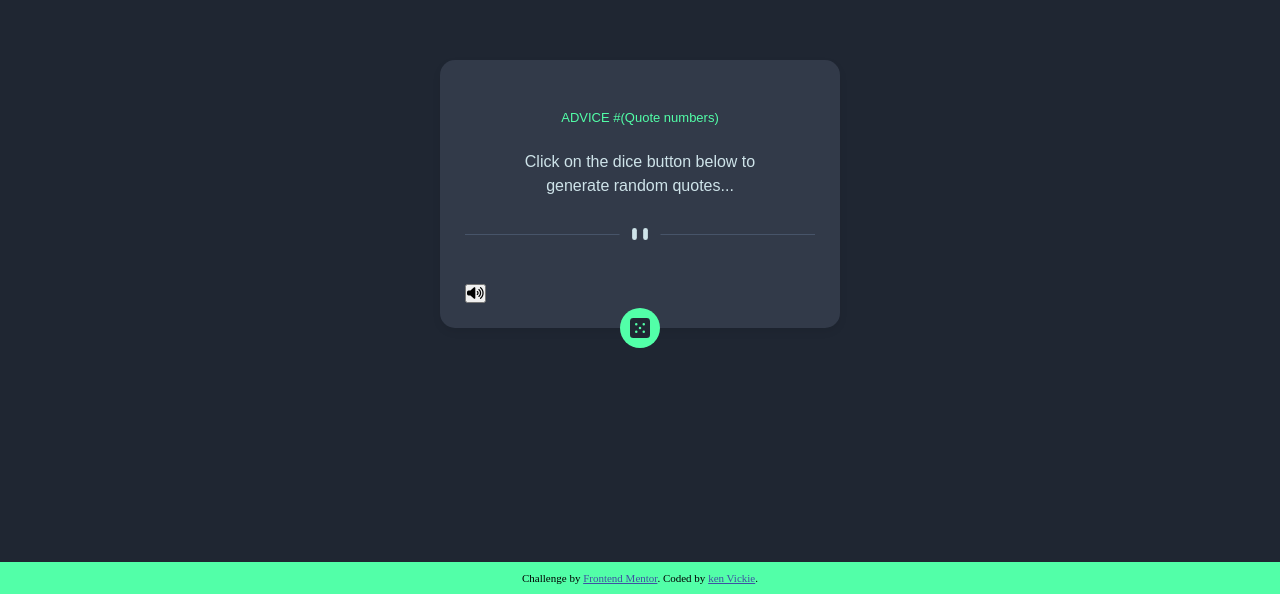
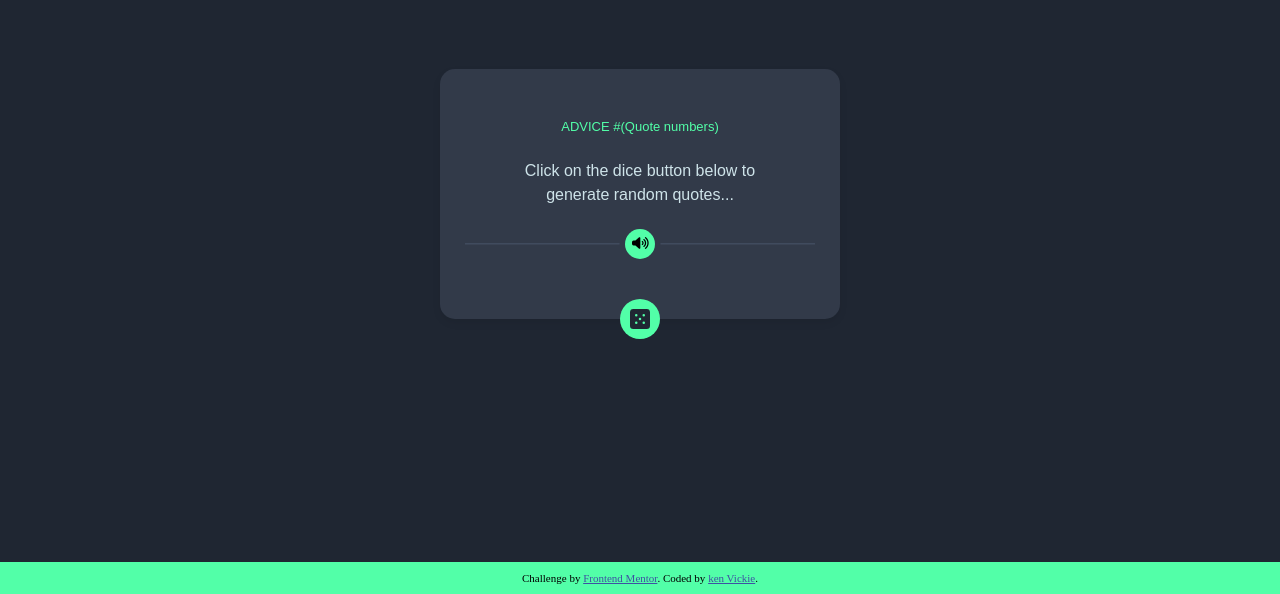
Before and after one commit to vickieken/Quote-generator, a plain HTML site: page index.html in a window 1280 px wide. Shown: the part 206-800 px from the top of the page. Drawn offline with Linux system fonts and the light colour scheme.

Commit message:
Add files via upload

```diff
--- a/style.css
+++ b/style.css
@@ -78,6 +78,61 @@ body {
     margin-bottom: 40px;
 }
 
+.container span   {
+    position: relative;
+}
+
+.container  span .play-btn {
+    margin-bottom: -40px;
+    position: absolute;
+    left: 45.8%;
+    width: 30px;
+    height: 30px;
+    top: -47px;
+    border-radius: 50%;
+    border: none;
+    background: var(--Neon-Green);
+    color: black;
+}
+
+.container  span .play-btn:hover {
+    cursor: pointer;
+}
+
+.container .play-btn::before {
+    position: absolute;
+    content: '';
+    width: 30px;
+    height: 30px;
+    background: var(--Neon-Green);
+    top: 50%;
+    left: 50%;
+    border-radius: 50%;
+    transform: translate(-50%, -50%);
+    opacity: 0;
+    transition: all .4s ease-in-out;
+}
+
+.container .play-btn:hover::before {
+    filter: blur(25px);
+    opacity: 1;
+}
+/* .container span::before {
+    content: '';
+    position: absolute;
+    top: 64%;
+    left: 46%;
+    width: 20px;
+    height: 20px;
+    background-color: var(--Neon-Green);
+    border-radius: 50%;
+    padding: 5px;
+} */
+
+.container span:hover::before {
+    filter: blur(15px);
+}
+
 .container .dice {
     position: absolute;
     top: 100%;
```
